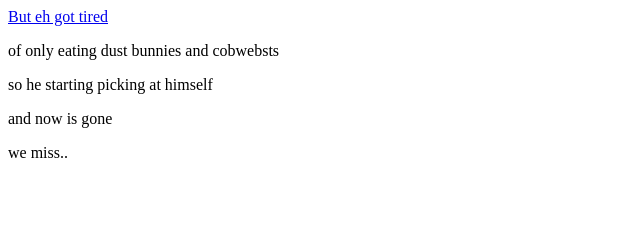
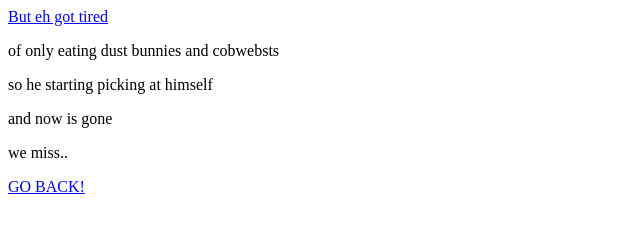
Before and after one commit to ncortezi/monkeyman, a plain HTML site: page about.html in a window 1280 px wide. Shown: the full height of the page, 0-640 px from the left. Drawn offline with Linux system fonts and the light colour scheme.

Commit message:
Return to index

```diff
--- a/about.html
+++ b/about.html
@@ -10,5 +10,6 @@
 <p>so he starting picking at himself</p>
 <p> and now is gone</p>
 <p> we miss..</p>
+<a href="index.html"> GO BACK! </a>
 </body>
 </html>
```
